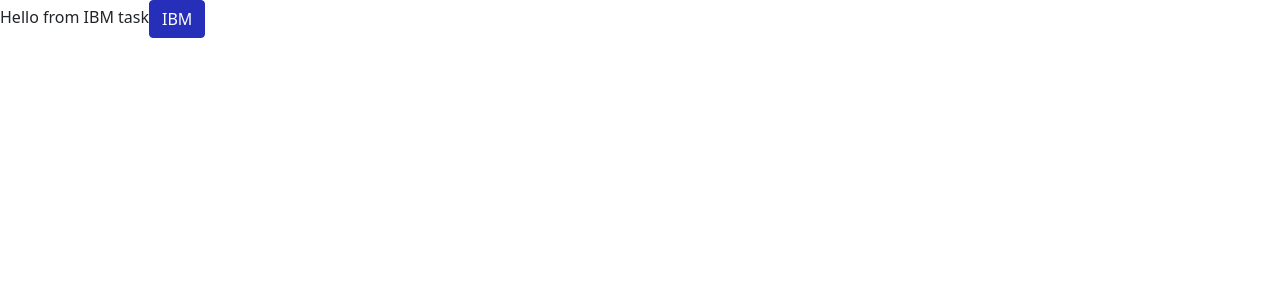
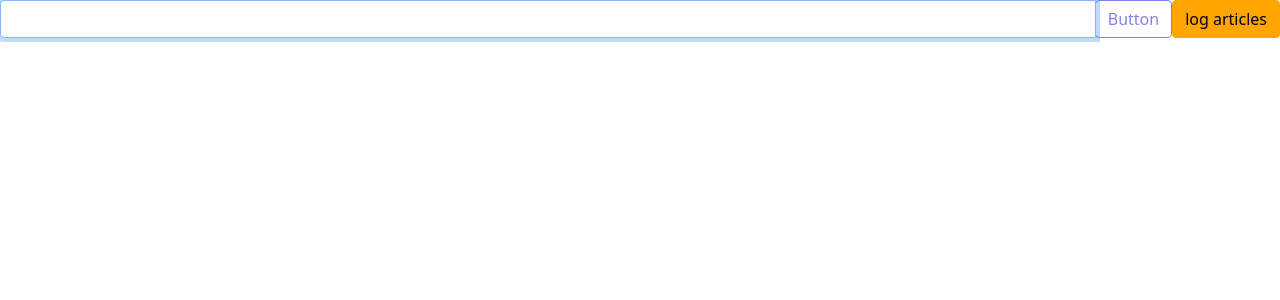
Before and after one commit to kramwalkis/ibm, a React (Create React App) app in the folder client/: page / in a window 1280 px wide. Shown: the top 300 px of the page. Built offline with nearby package versions, Linux system fonts and the light colour scheme.

Commit message:
first fetch from API

```diff
--- a/client/src/App.js
+++ b/client/src/App.js
@@ -1,21 +1,53 @@
 import "./App.scss";
+import { useRef, useState, useEffect } from "react";
 import Button from "react-bootstrap/Button";
+import FormControl from "react-bootstrap/FormControl";
+import Container from "react-bootstrap/Container";
+import Row from "react-bootstrap/Row";
+import Col from "react-bootstrap/Col";
+import InputGroup from "react-bootstrap/InputGroup";
+
+function App() {
+  const searchRef = useRef();
+  const string = "";
+  const [lastArticleDate, setLastArticleDate] = useState({ date: string });
+  const [articles, setArticles] = useState([]);
+
+  useEffect(() => {
+    searchRef.current.focus();
+  }, []);
 
 
-function App() {
+  async function fetchFromClick(searchQuery) {
+    const request = await fetch(
+      `https://gnews.io/api/v4/search?q=${searchQuery}&max=9&&token=f761bc3b88119973046aad53fa4bd099`
+    );
+    const data = await request.json();
+    console.log(data);
+    setArticles([...data.articles])
+    setLastArticleDate({
+      ...{ date: data.articles[data.articles.length - 1].publishedAt },
+    });
+  }
 
-
-
-  const fetchItems = async () => {
-    const data = await fetch("http://localhost:4000/testdata");
-    const items = await data.json();
-   console.log(items);
-
-  };
+  function logArticles () {
+    console.log(articles);
+  }
   return (
-    <div>
-      Hello from IBM task
-      <Button onClick={fetchItems} variant="danger">IBM</Button>
+    <div className="App">
+      <InputGroup>
+        <FormControl ref={searchRef} />
+        <InputGroup.Append>
+          <Button
+            onClick={() => fetchFromClick(searchRef.current.value)}
+            variant="outline-secondary"
+          >
+            Button
+          </Button>
+          <Button onClick={logArticles} >log articles</Button>
+        </InputGroup.Append>
+      </InputGroup>
+      {/* <h1>{lastArticleDate.date}</h1> */}
     </div>
   );
 }
--- a/client/src/App.scss
+++ b/client/src/App.scss
@@ -1,6 +1,12 @@
 $theme-colors: (
     "info": tomato,
-    "danger": rgb(37, 47, 185)
+    "danger": rgb(37, 47, 185),
+    "primary": orange,
+    "secondary": rgb(131, 131, 236)
 );
 
+.App {
+    text-align: center
+}
+
 @import "~bootstrap/scss/bootstrap";
```
